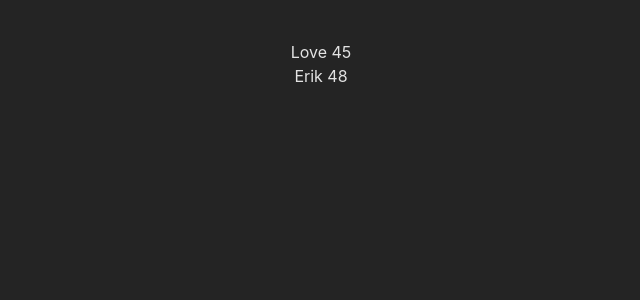
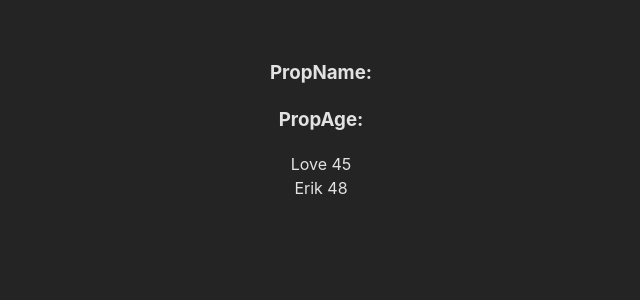
Before and after one commit to DefyCab/genericComponentsTS, a React (Vite) app: page / in a window 1280 px wide. Shown: the top 300 px of the page, without its empty margins (319-959 px from the left). Built offline with nearby package versions, Linux system fonts and the light colour scheme.

Commit message:
adding Child component to practice props and types

```diff
--- a/src/App.tsx
+++ b/src/App.tsx
@@ -1,16 +1,24 @@
 import React, { Fragment, ReactNode } from "react"
+import { Child } from "./Chilld"
 import "./App.css"
 
 export default function App() {
   return (
+    <>
+      <Child />
       <List
         data={[
           { id: 1, name: "Love", age: 45 },
           { id: 2, name: "Erik", age: 48 },
         ]}
         getKey={(person) => person.id}
-      getRow={(person) => <div>{person.name} {person.age}</div>}
+        getRow={(person) => (
+          <div>
+            {person.name} {person.age}
+          </div>
+        )}
       />
+    </>
   )
 }
 
--- /dev/null
+++ b/src/Chilld.tsx
@@ -0,0 +1,16 @@
+import { ReactNode } from "react"
+
+type Childprops = {
+    name: string
+    age: number
+    children?: ReactNode
+}
+
+export function Child({ name, age, children }: ChildProps) {
+  return (
+    <div>
+      <h3> PropName: </h3> {name}
+      <h3> PropAge: </h3> {age}
+    </div>
+  )
+}
```
Lines whose indentation alone changed are shown as unchanged.
